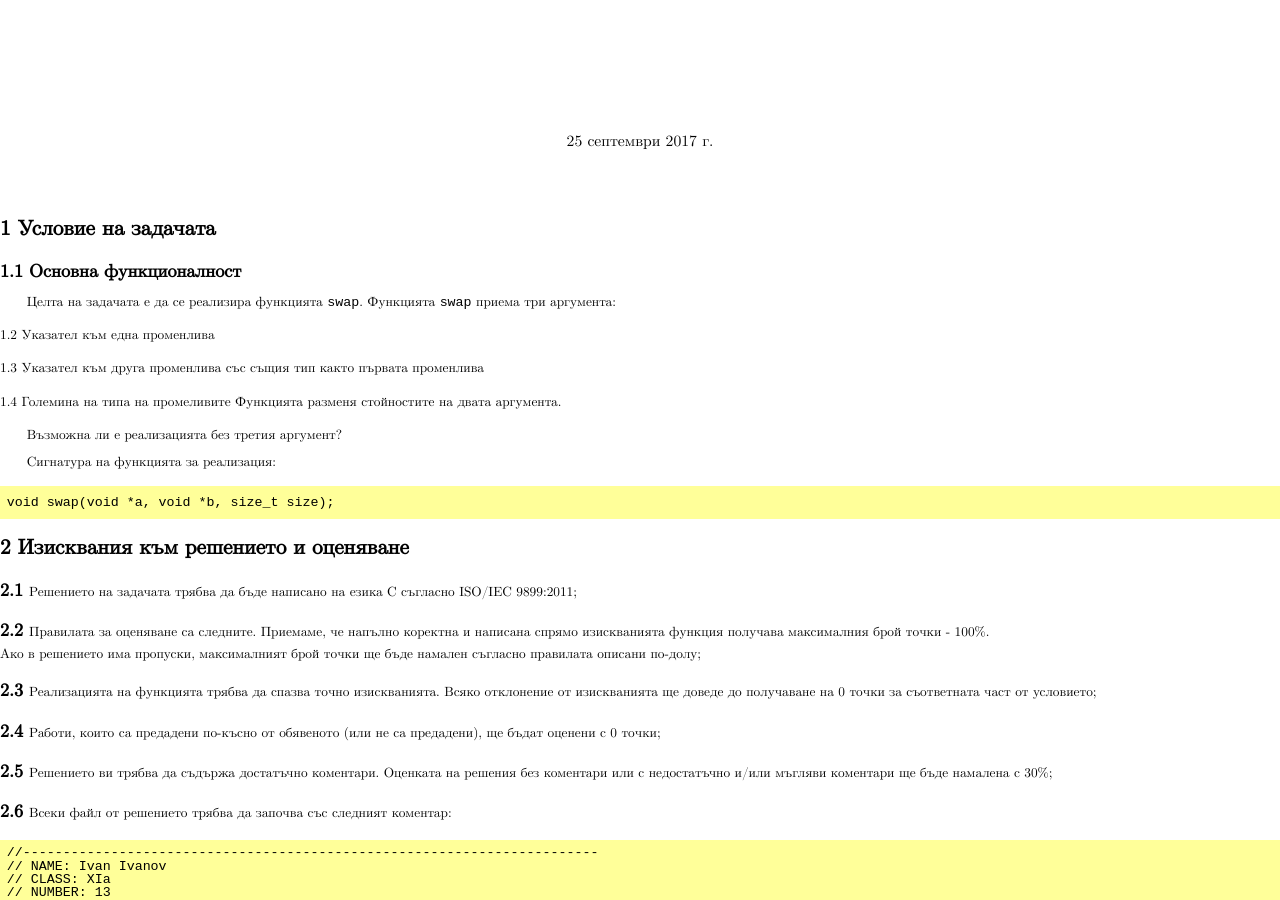
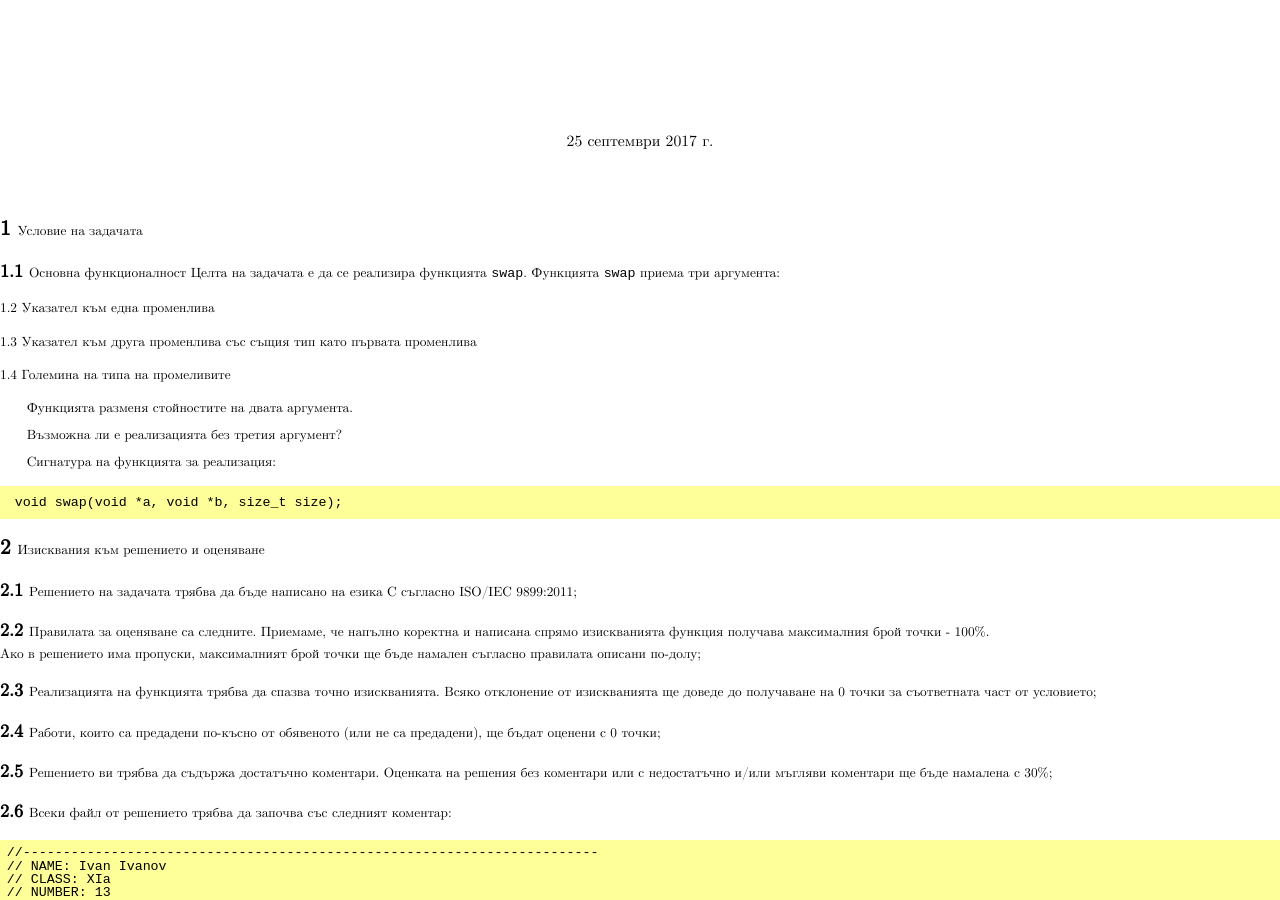
Before and after one commit to elsys/os-homeworks, a Jekyll site: the page built from _tasks/2017-2018/2017-09-25-void-swap.md, in a window 1280 px wide and 900 px high, scrolled down 632 px. Built offline with Jekyll 4.4.1, drawn with Linux system fonts in a browser that asks for light colours.

Commit message:
void-swap update

````diff
--- a/_tasks/2017-2018/2017-09-25-void-swap.md
+++ b/_tasks/2017-2018/2017-09-25-void-swap.md
@@ -2,20 +2,19 @@
 title:  "Задача №4: Реализация на функция swap за произволен тип"
 ---
 0. Условие на задачата
+    0. Основна функционалност
+        Целта на задачата е да се реализира функцията `swap`. Функцията `swap` приема три аргумента:
+        * Указател към една променлива
+        * Указател към друга променлива със същия тип като първата променлива
+        * Големина на типа на промеливите
 
-   0. Основна функционалност
+        Функцията разменя стойностите на двата аргумента.
 
-      Целта на задачата е да се реализира функцията `swap`. Функцията `swap` приема три аргумента:
-      * Указател към една променлива
-      * Указател към друга променлива със същия тип както първата променлива
-      * Големина на типа на промеливите
-      Функцията разменя стойностите на двата аргумента.
+        Възможна ли е реализацията без третия аргумент?
 
-      Възможна ли е реализацията без третия аргумент?
-
-      Сигнатура на функцията за реализация:
-      ```
-      void swap(void *a, void *b, size_t size);
-      ```
+        Сигнатура на функцията за реализация:
+        ```
+        void swap(void *a, void *b, size_t size);
+        ```
 
 {% include requirements-func.md %}
````
